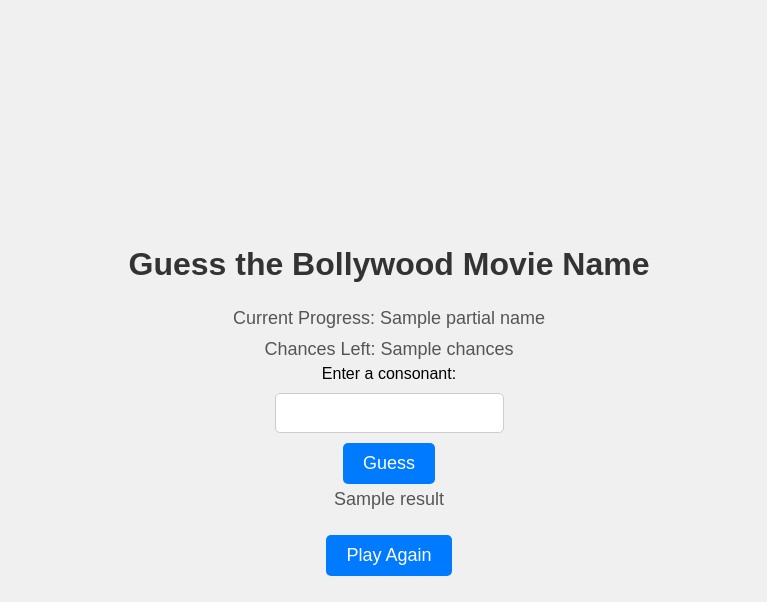
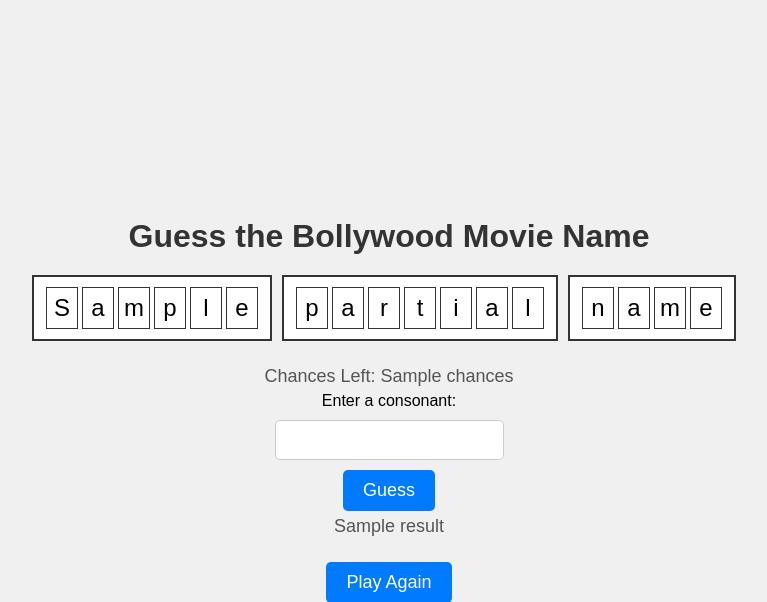
Before and after one commit to Saurav-IIITU/bollywoodNameGuessingGame, a Flask app: template templates/play.html in a window 1280 px wide. Shown: the top 602 px of the page, without its empty margins (251-1018 px from the left). Run offline with Flask 3, Linux system fonts and the light colour scheme; the template is opened without the code that fills it: most values are stand-ins (such as "Sample title", 1, 10 or a date in 2020); parts of the project's set-up code (start-up, migrations or seed data) failed here and were passed over.

Commit message:
bug fix of Uppercase input not allowed

```diff
--- a/app.py
+++ b/app.py
@@ -54,7 +54,7 @@ def guess():
     if len(user_guess) == 1 and user_guess in name_to_guess.lower():
         session['chances'] += 1  # Reward: gain one chance on correct guess
 
-    session['chances'] -= 1
+    session['chances']  -= 1
 
     if session['chances'] == 0 and result is None:
         result = "Sorry, you've run out of chances. The correct name was: " + name_to_guess
--- /dev/null
+++ b/requirements.txt
@@ -0,0 +1,2 @@
+pandas
+flask
--- a/templates/play.html
+++ b/templates/play.html
@@ -26,6 +26,32 @@
             margin: 5px 0;
             font-size: 18px;
             color: #555;
+        }
+
+        .movie-name {
+            display: flex;
+            justify-content: center;
+            margin-bottom: 20px;
+        }
+
+        .word-box {
+            display: flex;
+            border: 2px solid #333;
+            margin-right: 10px;
+            padding: 10px;
+            background-color: #fff;
+        }
+
+        .letter-box {
+            width: 30px;
+            height: 40px;
+            margin: 0 2px;
+            border: 1px solid #333;
+            display: flex;
+            align-items: center;
+            justify-content: center;
+            font-size: 24px;
+            background-color: #fff;
         }
 
         form {
@@ -59,7 +85,7 @@
         }
 
         input[type="submit"]:hover {
-            background-color: #0056b3;
+       2      background-color: #0056b3;
         }
 
         .replay-btn {
@@ -69,14 +95,23 @@
 </head>
 <body>
     <h1>Guess the Bollywood Movie Name</h1>
-    <p>Current Progress: {{ partial_name }}</p>
+    <div class="movie-name">
+        {% for word in partial_name.split(' ') %}
+
+        <div class="word-box">
+                {% for char in word %}
+                    <div class="letter-box">{{ char }}</div>
+                {% endfor %}
+            </div>
+        {% endfor %}
+    </div>
     <p>Chances Left: {{ chances }}</p>
     <form action="/guess" method="POST">
         <input type="hidden" name="name" value="{{ name }}">
         <input type="hidden" name="chances" value="{{ chances }}">
         <input type="hidden" name="guessed_consonants" value="{{ guessed_consonants }}">
         <label for="guess">Enter a consonant:</label>
-        <input type="text" id="guess" name="guess" maxlength="1" required pattern="[bcdfghjklmnpqrstvwxyz]">
+        <input type="text" id="guess" name="guess" maxlength="1" required pattern="[bcdfghjklmnpqrstvwxyzBCDFGHJKLMNPQRSTVWXYZ]">
         <input type="submit" value="Guess">
     </form>
     {% if result %}
```
Also changed, not shown: game1.py (deleted, +0 -119 lines), vercel.json (added).
